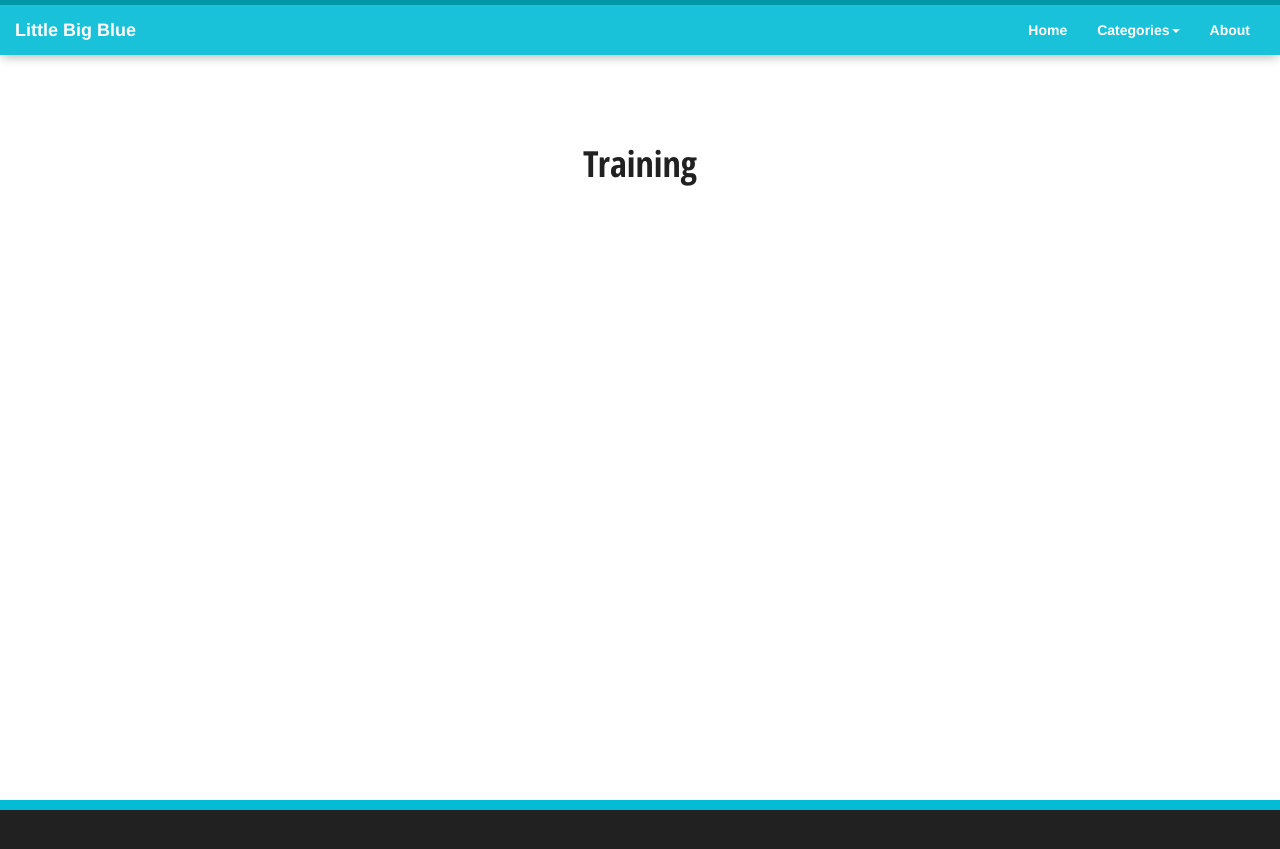
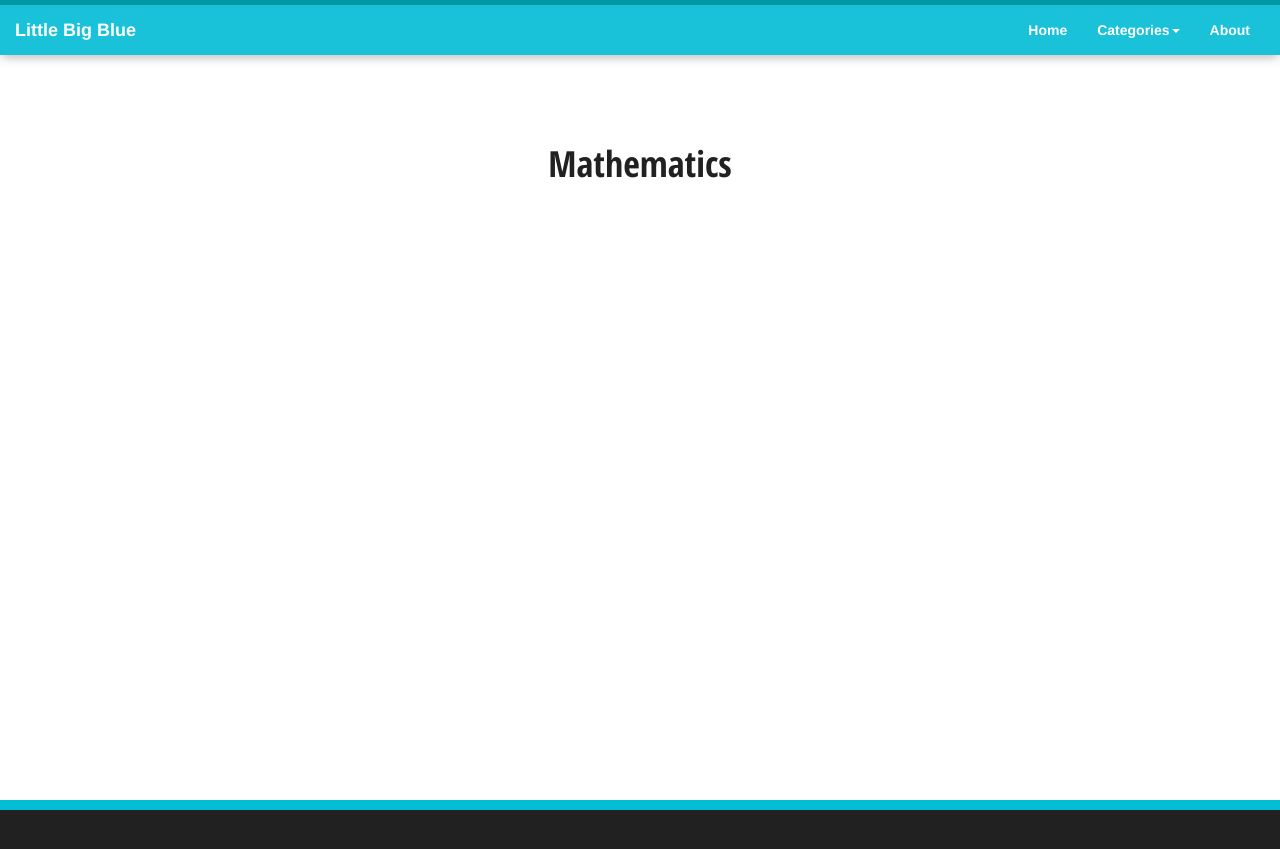
Before and after one commit to cross-word/cross-word.github.io, a Jekyll site: the page built from categories/Mathematics.html, in a window 1280 px wide and 900 px high. Shown: the top 849 px of the window. Built offline with Jekyll 4.4.1, drawn with Linux system fonts in a browser that asks for light colours; nearby versions of some CDN libraries; Markdown is read by kramdown in place of the engine named in the settings.

Commit message:
Update Mathematics.html

```diff
--- a/categories/Mathematics.html
+++ b/categories/Mathematics.html
@@ -1,8 +1,8 @@
 ---
 layout: default
-title: Training
+title: Mathematics
 ---
-<h1 class='category-title-page'>Training</h1>
+<h1 class='category-title-page'>Mathematics</h1>
 <div class="col-xs-12 home-wrap">
 {% for post in site.categories.training %}
   <div class="col-xs-12 col-sm-4 col-md-3 article-cards">
```
